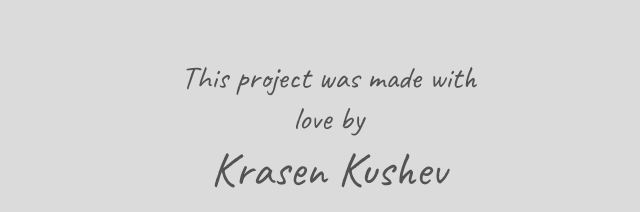
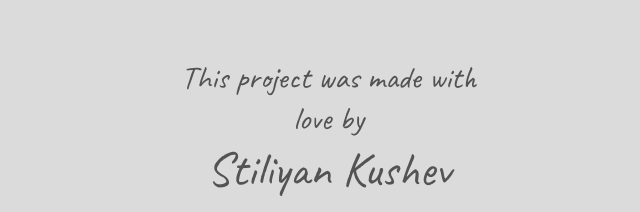
Before and after one commit to StiliyanKushev/pizza-sketch, a plain HTML site: page index.html in a window 1280 px wide. Shown: the part 3220-3432 px from the top of the page, 640-1280 px from the left. Drawn offline with Linux system fonts and the light colour scheme.

Commit message:
fix back the name to mine.

```diff
--- a/index.html
+++ b/index.html
@@ -92,7 +92,7 @@
                 </div>
                 <div id="creator-div">
                     <p id="made-by">This project was made with love by</p>
-                    <p id="creator">Krasen Kushev</p>
+                    <p id="creator">Stiliyan Kushev</p>
                     <div>
                         <a href="https://www.facebook.com"><i class="fab fa-facebook-square"></i></a>
                         <a href="https://www.instagram.com"><i class="fab fa-instagram-square"></i></a>
```
